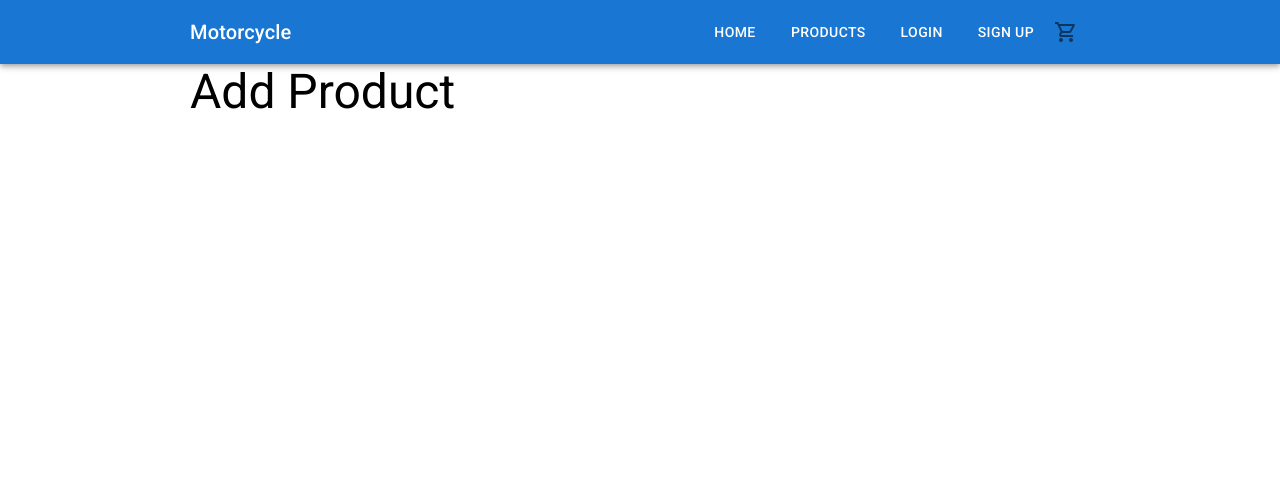
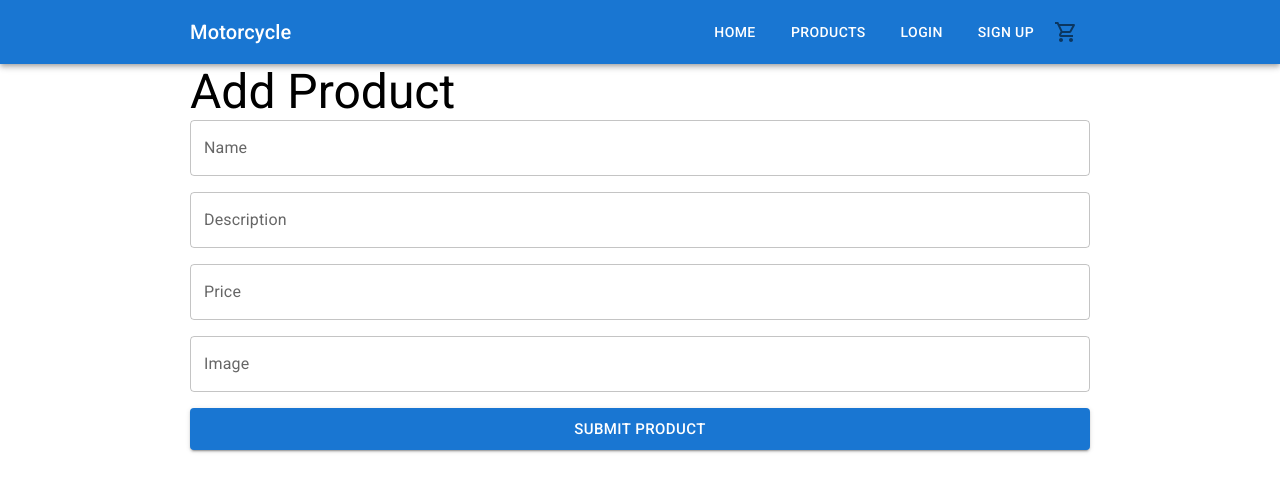
Before and after one commit to khaizter/motorcycle-ecommerce, a React (Create React App) app: page /add-product in a window 1280 px wide. Shown: the top 492 px of the page. Built offline with nearby package versions, Linux system fonts and the light colour scheme.

Commit message:
Added add-product-form

```diff
--- a/src/pages/add-product/index.tsx
+++ b/src/pages/add-product/index.tsx
@@ -1,12 +1,12 @@
-import { Box, Typography } from '@mui/material';
+import { Box, Stack, Typography } from '@mui/material';
 import React from 'react';
-import products from 'src/pages/products';
-import ProductList from 'src/pages/products/product-list';
+import ProductForm from './product-form';
 
 const AddProduct = () => {
   return (
     <Box component='main' sx={{ maxWidth: 'var(--horizontal-wrapper)', mx: 'auto' }}>
       <Typography variant='h3'>Add Product</Typography>
+      <ProductForm />
     </Box>
   );
 };
--- /dev/null
+++ b/src/pages/add-product/product-form/index.tsx
@@ -0,0 +1,51 @@
+import React from 'react';
+
+// Material UI
+import Stack from '@mui/material/Stack';
+import LoadingButton from '@mui/lab/LoadingButton';
+
+// Formik, Yup
+import { useFormik } from 'formik';
+import * as Yup from 'yup';
+
+// Common
+import CustomFormControl from 'src/common/custom-form-control';
+
+const validationSchema = Yup.object({
+  name: Yup.string().required('Reqired'),
+  description: Yup.string().required('Reqired'),
+  price: Yup.string().required('Reqired'),
+  image: Yup.string().required('Reqired')
+});
+
+const ProductForm = () => {
+  const formik = useFormik({
+    initialValues: {
+      name: '',
+      description: '',
+      price: '',
+      image: ''
+    },
+    validationSchema: validationSchema,
+    onSubmit: (values, { setSubmitting }) => {
+      console.log(values);
+      setSubmitting(false);
+    }
+  });
+
+  return (
+    <form onSubmit={formik.handleSubmit}>
+      <Stack spacing={2}>
+        <CustomFormControl formikProps={formik} name='name' label='Name' type='text' />
+        <CustomFormControl formikProps={formik} name='description' label='Description' type='text' />
+        <CustomFormControl formikProps={formik} name='price' label='Price' type='text' />
+        <CustomFormControl formikProps={formik} name='image' label='Image' type='text' />
+        <LoadingButton type='submit' variant='contained' size='large' loading={formik.isSubmitting}>
+          Submit Product
+        </LoadingButton>
+      </Stack>
+    </form>
+  );
+};
+
+export default ProductForm;
```
Also changed, not shown: 1 other file (tests, documents, lock files or other folders).
